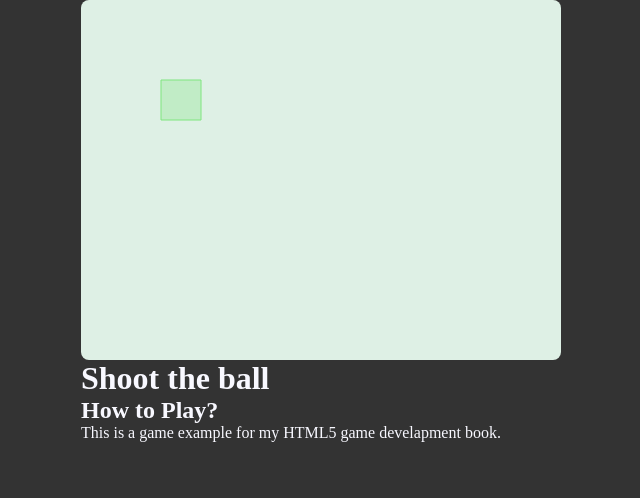
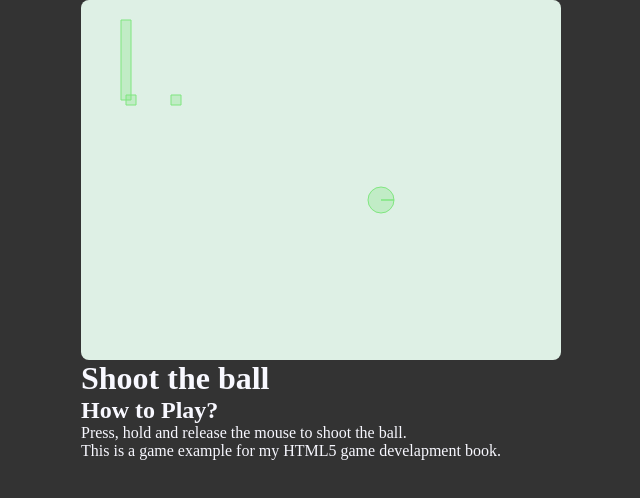
Before and after one commit to makzan/github-as-tutorial, a plain HTML site: page index.html in a window 1280 px wide. Shown: the whole page, without its empty margins (319-959 px from the left). Drawn offline with Linux system fonts and the light colour scheme.

Commit message:
-m Step 2
Signed-off-by: Thomas Seng Hin Mak <makzan@gmail.com>

Updated README

Signed-off-by: Thomas Seng Hin Mak <makzan@gmail.com>

Added next step link to step-2

Signed-off-by: Thomas Seng Hin Mak <makzan@gmail.com>

```diff
--- a/index.html
+++ b/index.html
@@ -20,7 +20,7 @@
   </header>
   <section class="how-to-play row">
     <h2>How to Play?</h2>
-
+    <p>Press, hold and release the mouse to shoot the ball.</p>
   </section>
   <footer>
     <div class="row">
--- a/scripts/game.js
+++ b/scripts/game.js
@@ -2,7 +2,7 @@ var game = this.game || (this.game={});
 var createjs = createjs || {};
 var images = images||{};
 
-;(function(game, cjs){
+;(function(game, cjs, b2d){
 
   game.start = function() {
     cjs.EventDispatcher.initialize(game); // allow the game object to listen and dispatch custom events.
@@ -17,6 +17,31 @@ var images = images||{};
 
     game.physics.createWorld();
     game.physics.showDebugDraw();
+
+    game.physics.createLevel();
+
+    isPlaying = true;
+
+    game.tickWhenDown = 0;
+    game.tickWhenUp = 0;
+    game.stage.on('stagemousedown', function(e){
+      if (!isPlaying) { return; }
+      game.tickWhenDown = cjs.Ticker.getTicks();
+    });
+
+    game.stage.on('stagemouseup', function(e){
+      if (!isPlaying) { return; }
+      game.tickWhenUp = cjs.Ticker.getTicks();
+      ticksDiff = game.tickWhenUp - game.tickWhenDown;
+
+      game.physics.shootBall(e.stageX, e.stageY, ticksDiff);
+
+      setTimeout(game.spawnBall, 500);
+    });
+  };
+
+  game.spawnBall = function() {
+    game.physics.spawnBall();
   };
 
   game.tick = function(){
@@ -29,4 +54,4 @@ var images = images||{};
   game.start();
 
 
-}).call(this, game, createjs);
+}).call(this, game, createjs, Box2D);
--- a/scripts/physics.js
+++ b/scripts/physics.js
@@ -30,25 +30,136 @@ var Box2D = Box2D || {};
   physics.createWorld = function() {
     var gravity = new b2Vec2(0, 9.8);
     this.world = new b2World(gravity, /*allow sleep= */ true);
+  };
+
+  physics.createLevel = function() {
+
+    this.createHoop();
+
+    // the first ball
+    this.spawnBall();
+  };
+
+  physics.createHoop = function() {
+    var hoopX = 50;
+    var hoopY = 100;
 
     var bodyDef = new b2BodyDef;
     var fixDef = new b2FixtureDef;
 
+    // default fixture
+    fixDef.density = 1.0;
+    fixDef.friction = 0.5;
+    fixDef.restitution = 0.2;
+
+    // hoop
     bodyDef.type = b2Body.b2_staticBody;
-    bodyDef.position.x = 100/pxPerMeter;
-    bodyDef.position.y = 100/pxPerMeter;
+    bodyDef.position.x = hoopX/pxPerMeter;
+    bodyDef.position.y = hoopY/pxPerMeter;
+    bodyDef.angle = 0;
 
     fixDef.shape = new b2PolygonShape();
-    fixDef.shape.SetAsBox(20/pxPerMeter, 20/pxPerMeter);
+    fixDef.shape.SetAsBox(5/pxPerMeter, 5/pxPerMeter);
 
-    this.world.CreateBody(bodyDef).CreateFixture(fixDef);
+    var body = this.world.CreateBody(bodyDef);
+    body.CreateFixture(fixDef);
 
-    bodyDef.type = b2Body.b2_dynamicBody;
-    bodyDef.position.x = 200/pxPerMeter;
-    bodyDef.position.y = 100/pxPerMeter;
+    bodyDef.type = b2Body.b2_staticBody;
+    bodyDef.position.x = (hoopX+45)/pxPerMeter;
+    bodyDef.position.y = hoopY/pxPerMeter;
+    bodyDef.angle = 0;
 
-    this.world.CreateBody(bodyDef).CreateFixture(fixDef);
-  }
+    fixDef.shape = new b2PolygonShape();
+    fixDef.shape.SetAsBox(5/pxPerMeter, 5/pxPerMeter);
+
+    body = this.world.CreateBody(bodyDef);
+    body.CreateFixture(fixDef);
+
+
+    // hoop board
+    bodyDef.type = b2Body.b2_staticBody;
+    bodyDef.position.x = (hoopX-5)/pxPerMeter;
+    bodyDef.position.y = (hoopY-40)/pxPerMeter;
+    bodyDef.angle = 0;
+
+    fixDef.shape = new b2PolygonShape();
+    fixDef.shape.SetAsBox(5/pxPerMeter, 40/pxPerMeter);
+    fixDef.restitution = 0.05;
+
+    var board = this.world.CreateBody(bodyDef);
+    board.CreateFixture(fixDef);
+
+  };
+
+  physics.spawnBall = function() {
+    var positionX = 300;
+    var positionY = 200;
+    var radius = 13;
+
+    var bodyDef = new b2BodyDef;
+
+    var fixDef = new b2FixtureDef;
+    fixDef.density = 0.6;
+    fixDef.friction = 0.8;
+    fixDef.restitution = 0.1;
+
+    bodyDef.type = b2Body.b2_staticBody;
+
+    bodyDef.position.x = positionX/pxPerMeter;
+    bodyDef.position.y = positionY/pxPerMeter;
+
+    fixDef.shape = new b2CircleShape(radius/pxPerMeter);
+
+    this.ball = this.world.CreateBody(bodyDef);
+    this.ball.CreateFixture(fixDef);
+
+  };
+
+  physics.ballPosition = function(){
+    var pos = this.ball.GetPosition();
+    return {
+      x: pos.x * pxPerMeter,
+      y: pos.y * pxPerMeter
+    };
+  };
+
+  physics.launchAngle = function(stageX, stageY) {
+    var ballPos = this.ballPosition();
+
+    var diffX = stageX - ballPos.x;
+    var diffY = stageY - ballPos.y;
+
+    // Quadrant
+    var degreeAddition = 0; // Quadrant I
+    if (diffX < 0 && diffY > 0) {
+      degreeAddition = Math.PI; // Quadrant II
+    } else if (diffX < 0 && diffY < 0) {
+      degreeAddition = Math.PI; // Quadrant III
+    } else if (diffX > 0 && diffY < 0) {
+      degreeAddition = Math.PI * 2; // Quadrant IV
+    }
+
+    var theta = Math.atan(diffY / diffX) + degreeAddition;
+    return theta;
+  };
+
+  physics.shootBall = function(stageX, stageY, ticksDiff) {
+    this.ball.SetType(b2Body.b2_dynamicBody);
+
+    var theta = this.launchAngle(stageX, stageY);
+
+    var r = Math.log(ticksDiff) * 50; // power
+
+    var resultX = r * Math.cos(theta);
+    var resultY = r * Math.sin(theta);
+
+    this.ball.ApplyTorque(30); // rotate it
+
+    // shoot the ball
+    this.ball.ApplyImpulse(new b2Vec2(resultX/pxPerMeter, resultY/pxPerMeter), this.ball.GetWorldCenter());
+
+    this.ball = undefined;
+  };
 
   physics.update = function() {
     this.world.Step(1 / 60, 10, 10);
```
Also changed, not shown: 1 other file.
